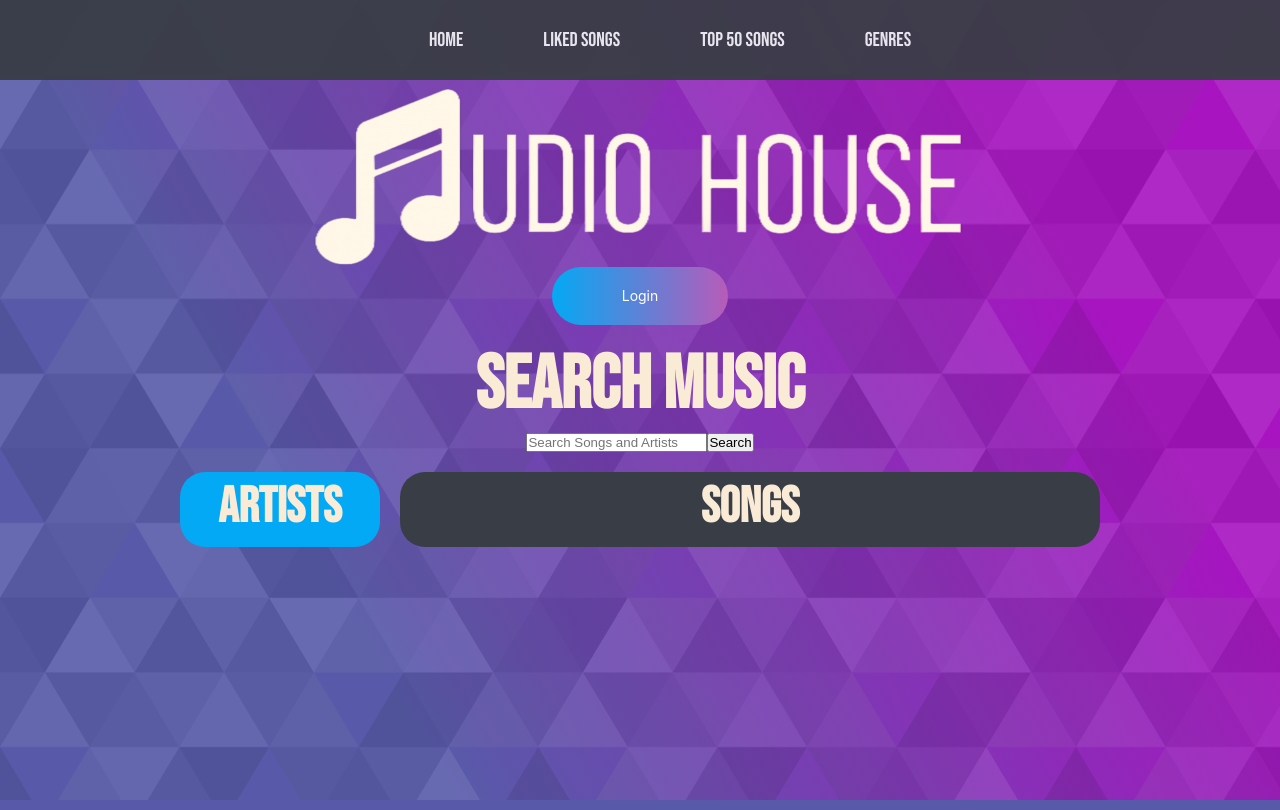
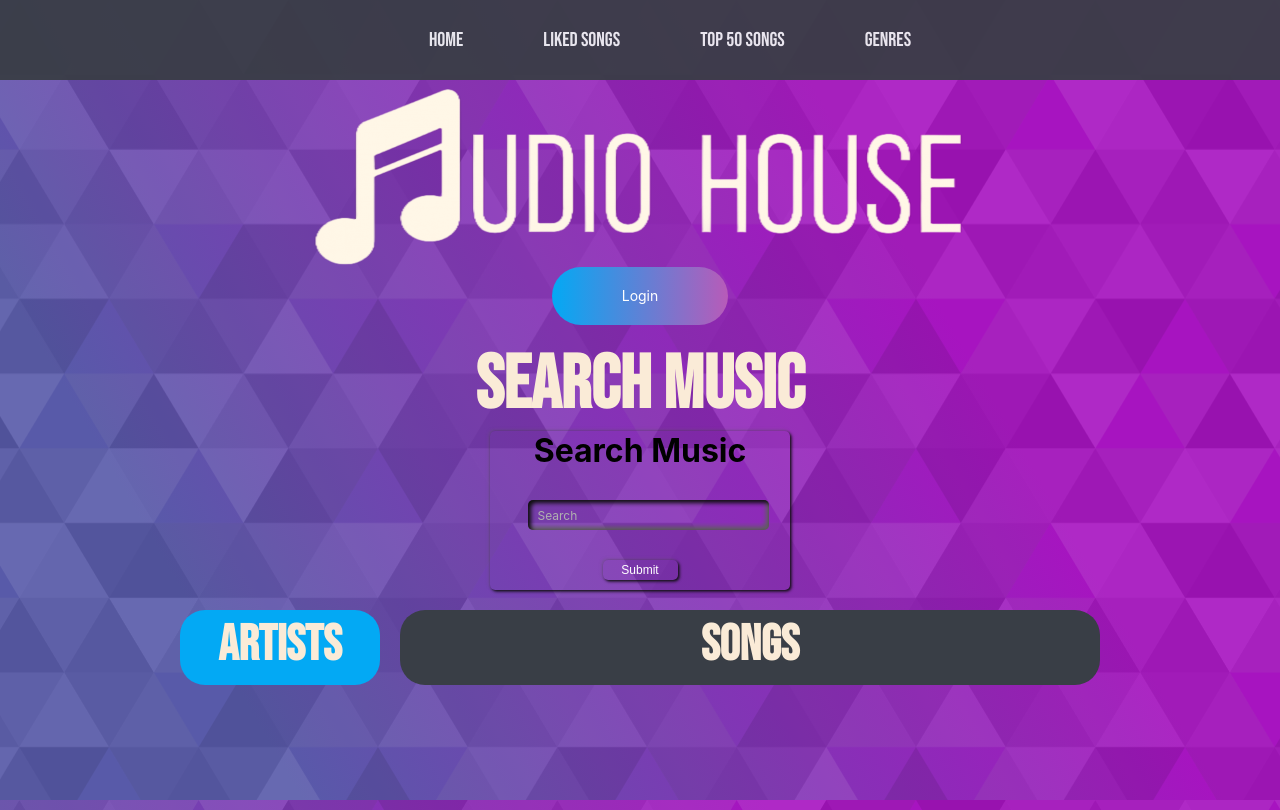
Before and after one commit to mad-jane/phase-2-project, a React (Create React App) app in the folder music-project/: page / in a window 1280 px wide. Shown: the top 810 px of the page. Built offline with nearby package versions, Linux system fonts and the light colour scheme.

Commit message:
styling wed

```diff
--- a/music-project/src/App.css
+++ b/music-project/src/App.css
@@ -4,6 +4,7 @@
   margin: 0;
   padding: 0;
 }
+
 
 body {
   background-color: #585AA9;
@@ -235,6 +236,7 @@ body {
   text-shadow: 0 0 .5em var(--glow-color);
   position: relative;
   transition: all 0.3s;
+  cursor: pointer;
  }
 
 #like-button::after {
@@ -264,3 +266,108 @@ body {
          0 0 2.5em 2em var(--glow-spread-color),
          inset 0 0 .5em .25em var(--glow-color);
 }
+
+.container {
+  width: 300px;
+  position: relative;
+  border-radius: 5px;
+  overflow: hidden;
+  box-shadow: 1.5px 1.5px 3px #0e0e0e, -1.5px -1.5px 3px rgb(95 94 94 / 25%), inset 0px 0px 0px #0e0e0e, inset 0px -0px 0px #5f5e5e;
+}
+
+.container .slider {
+  width: 200%;
+  position: relative;
+  transition: transform ease-out 0.3s;
+  display: flex;
+}
+
+
+
+.form {
+  display: flex;
+  flex-direction: column;
+  justify-content: center;
+  align-items: center;
+  gap: 30px;
+  width: 50%;
+}
+
+.title {
+  text-align: center;
+  font-weight: 700;
+  font-size: 2em;
+}
+
+form .form_control {
+  width: 75%;
+  position: relative;
+}
+
+form .form_control .label {
+  position: absolute;
+  top: 50%;
+  left: 10px;
+  transition: transform ease 0.2s;
+  transform: translate(0%, -50%);
+  font-size: 0.75em;
+  user-select: none;
+  pointer-events: none;
+  color: #b0b0b0;
+}
+
+form .form_control .input {
+  width: 100%;
+  background-color: transparent;
+  border: none;
+  outline: none;
+  color: #fff;
+  padding: 0.5rem;
+  font-size: 0.75rem;
+  border-radius: 5px;
+  transition: box-shadow ease 0.2s;
+  box-shadow: 0px 0px 0px #0e0e0e, 0px 0px 0px rgb(95 94 94 / 25%), inset 1.5px 1.5px 3px #0e0e0e, inset -1.5px -1.5px 3px #5f5e5e;
+}
+
+form .form_control .input:focus,
+form .form_control .input:valid {
+  box-shadow: 0px 0px 0px #0e0e0e, 0px 0px 0px rgb(95 94 94 / 25%), inset 3px 3px 4px #0e0e0e, inset -3px -3px 4px #5f5e5e;
+}
+
+form .form_control .input:focus + .label,
+form .form_control .input:valid + .label {
+  transform: translate(-150%, -50%);
+}
+
+form button {
+  width: 25%;
+  height: 20px;
+  background-color: transparent;
+  border: none;
+  outline: none;
+  color: #fff;
+  margin-bottom: 10px;
+  font-size: 0.75rem;
+  border-radius: 5px;
+  transition: box-shadow ease 0.1s;
+  box-shadow: 1.5px 1.5px 3px #0e0e0e, -1.5px -1.5px 3px rgb(95 94 94 / 25%), inset 0px 0px 0px #0e0e0e, inset 0px -0px 0px #5f5e5e;
+}
+
+form button:active {
+  box-shadow: 0px 0px 0px #0e0e0e, 0px 0px 0px rgb(95 94 94 / 25%), inset 3px 3px 4px #0e0e0e, inset -3px -3px 4px #5f5e5e;
+}
+
+.bottom_text {
+  font-size: 0.65em;
+}
+
+.bottom_text .swtich {
+  font-weight: 700;
+  cursor: pointer;
+}
+
+.search-section{
+  display: flex;
+  flex-direction: column;
+  align-items: center;
+}
--- a/music-project/src/components/Header.js
+++ b/music-project/src/components/Header.js
@@ -18,10 +18,22 @@ const Header = ({logo, clientId, redirectURI, authEndpoint, responseType, token,
             </div>
             <div className="search-section">
                 <h1 className="search-title">Search Music</h1>
-                <form onSubmit={(e) => searchResults(e)}>
+                {/* <form onSubmit={(e) => searchResults(e)}>
                     <input type="text" placeholder="Search Songs and Artists" onChange={e => setSearchKey(e.target.value)}/>
                     <button type={"submit"}>Search</button>
-                </form>
+                </form> */}
+                <div className="container">
+                    <div className="slider">
+                        <form className="form" onSubmit={(e) => searchResults(e)}>
+                            <span className="title">Search Music</span>
+                            <div className="form_control">
+                                <label className="label">Search</label>
+                                <input required="" className="input" type="text"onChange={e => setSearchKey(e.target.value)}/>
+                            </div>
+                            <button type={"submit"}>Submit</button>
+                        </form>
+                    </div>
+                </div>
                 <div id='results-container'>
                     <div id='artists-container'>
                         <h2>Artists</h2>
```
